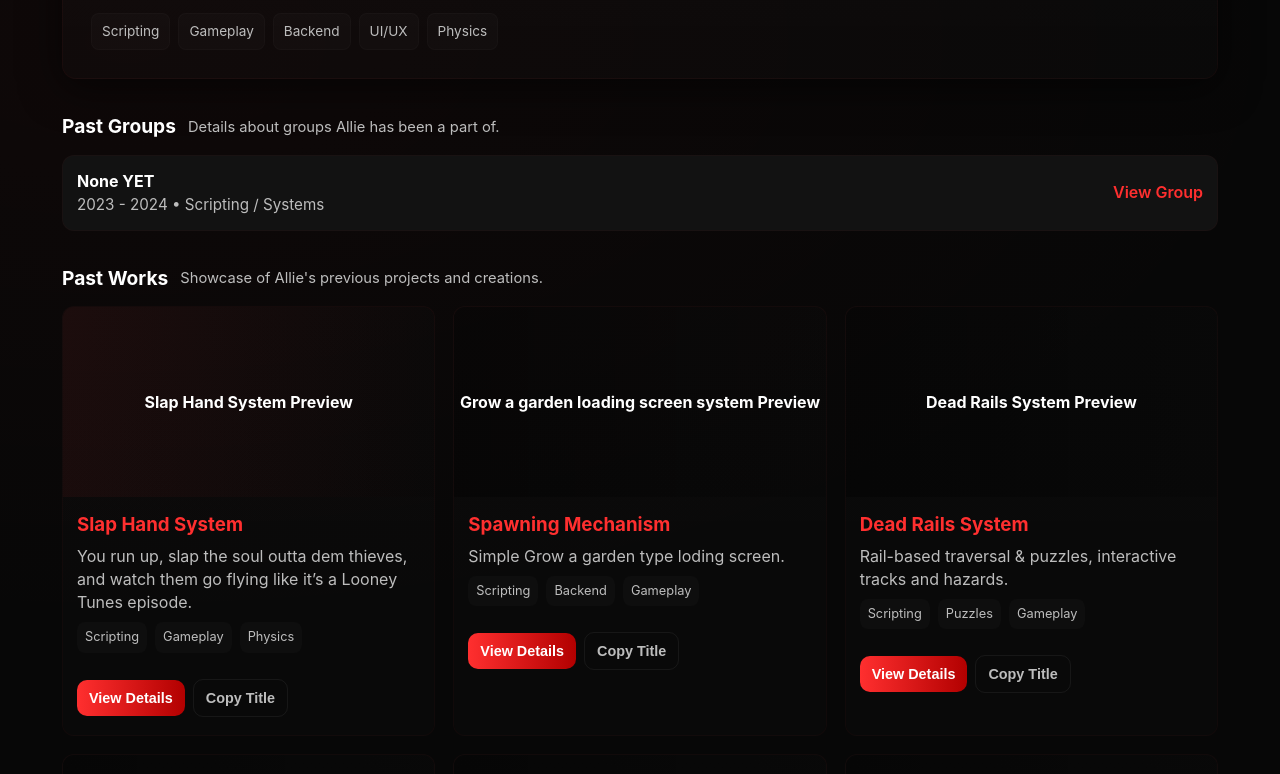
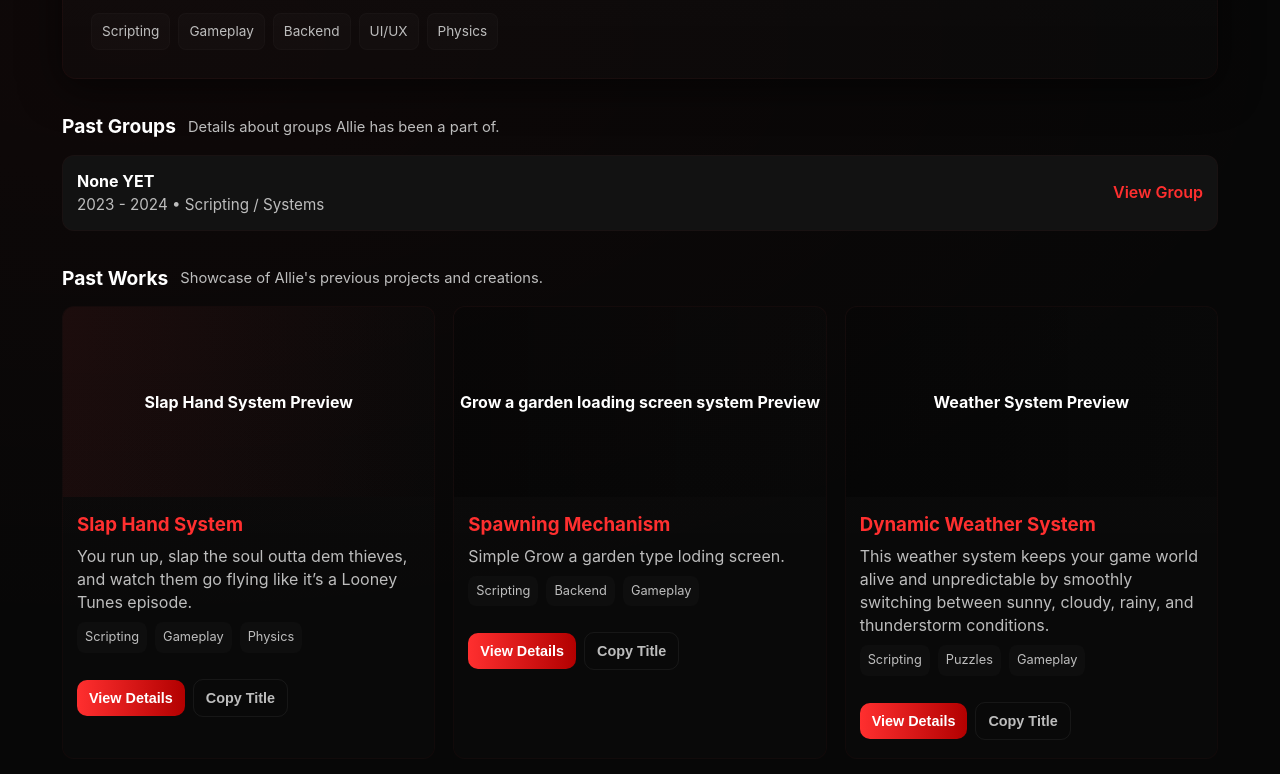
Before and after one commit to Allianzee/my-scripting-portfolio, a plain HTML site: page index.html in a window 1280 px wide. Shown: the part 250-1024 px from the top of the page. Drawn offline with Linux system fonts and the light colour scheme.

Commit message:
Update index.html

```diff
--- a/index.html
+++ b/index.html
@@ -389,15 +389,15 @@
         </article>
 
         <article class="work"
-                 data-title="Dead Rails System"
+                 data-title="Weather System"
                  data-proof="N/A (Personal Project)"
                  data-date="TBD"
-                 data-desc="Rail-based traversal & puzzles, interactive tracks and hazards."
-                 data-video="https://www.youtube.com/watch?v=REPLACE_ID">
-          <div class="thumb">Dead Rails System Preview</div>
+                 data-desc="Dynamic Weather system."
+                 data-video="https://youtu.be/pAof2Br2i8Q">
+          <div class="thumb">Weather System Preview</div>
           <div class="meta">
-            <h3 style="margin:0;color:var(--red)">Dead Rails System</h3>
-            <p style="margin:6px 0 0 0; color:var(--muted);">Rail-based traversal & puzzles, interactive tracks and hazards.</p>
+            <h3 style="margin:0;color:var(--red)">Dynamic Weather System</h3>
+            <p style="margin:6px 0 0 0; color:var(--muted);">This weather system keeps your game world alive and unpredictable by smoothly switching between sunny, cloudy, rainy, and thunderstorm conditions.</p>
             <div class="tags">
               <div class="tag">Scripting</div>
               <div class="tag">Puzzles</div>
@@ -406,7 +406,7 @@
           </div>
           <div class="actions">
             <button class="btn" onclick="showDetails(this)">View Details</button>
-            <button class="btn ghost" onclick="copyText('Dead Rails System — Allie J')">Copy Title</button>
+            <button class="btn ghost" onclick="copyText('Dynamic Weather System — Allie J')">Copy Title</button>
           </div>
         </article>
 
```
